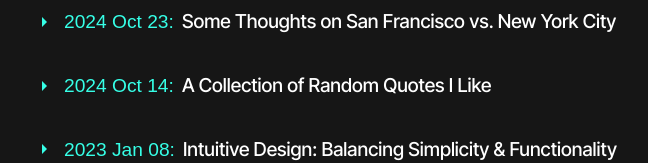
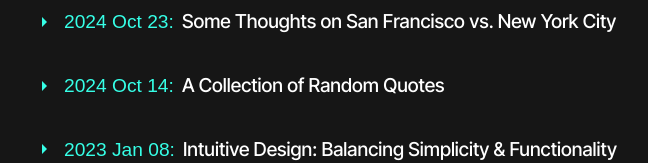
Before and after one commit to aaronzsun/personalwebsite, a Next.js app: page /blog in a window 1280 px wide. Shown: the part 1158-1321 px from the top of the page, without its empty margins (192-840 px from the left). Built offline with nearby package versions, Linux system fonts and the light colour scheme; a web font is replaced by a local one.

Commit message:
changed quote post title

```diff
--- a/src/app/blog/components/BlogPost5.js
+++ b/src/app/blog/components/BlogPost5.js
@@ -35,7 +35,7 @@ const BlogPost5 = () => {
         {/* Blog Post Title */}
         <Typography variant="h6" sx={{ fontSize: { xs: '1rem', sm: '1.2rem', md: '1.2rem' }, color: 'white' }}>
           <Typography variant="h6" component="span" sx={{ fontSize: { xs: '1rem', sm: '1.2rem', md: '1.2rem' }, fontFamily: 'var(--font-iosevka), monospace', color: '#36ffe7', mr: 1 }}>2024 Oct 14:</Typography>
-            A Collection of Random Quotes I Like
+            A Collection of Random Quotes
         </Typography>
       </Box>
 
@@ -43,7 +43,7 @@ const BlogPost5 = () => {
       <Collapse in={isExpanded}>
         <Box sx={{ marginTop: 2, paddingLeft: '32px', pb: 4 }}>  {/* Align with title */}
           <Typography variant="body1" sx={{ color: '#afafaf' }}>
-            There&apos;s a lot of quotes I really like. Some help me think about life or the world, and some I just like (if you can&apos;t tell, I really like
+            There&apos;s a lot of quotes I really like. Some help me think about life or the world, and some are just funny (if you can&apos;t tell, I really like
             Calvin and Hobbes). <br/><br/><br/>
             <Box sx={{ display: 'flex', alignItems: 'flex-start', color: '#afafaf' }}>
                 <ArrowRightIcon
```
